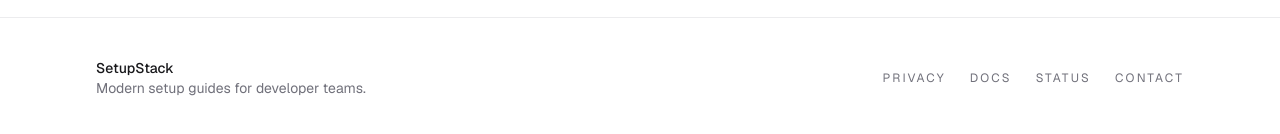
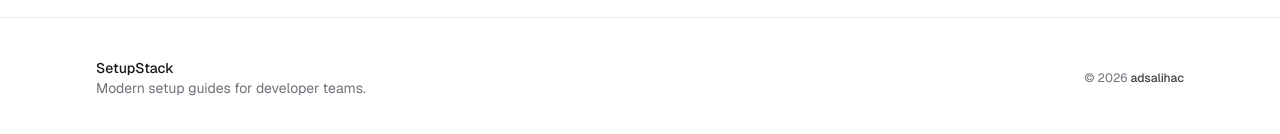
Before and after one commit to adsalihac/setupstack, a Next.js app: page / in a window 1280 px wide. Shown: the part 4493-4627 px from the top of the page. Built offline with nearby package versions, Linux system fonts and the light colour scheme.

Commit message:
feat: update Footer component to include copyright notice and author link

```diff
--- a/src/components/Footer.tsx
+++ b/src/components/Footer.tsx
@@ -6,11 +6,16 @@ export function Footer() {
           <p className="font-medium text-zinc-900">SetupStack</p>
           <p>Modern setup guides for developer teams.</p>
         </div>
-        <div className="flex flex-wrap gap-6 text-xs uppercase tracking-[0.18em] text-zinc-500">
-          <span>Privacy</span>
-          <span>Docs</span>
-          <span>Status</span>
-          <span>Contact</span>
+        <div className="text-xs text-zinc-500">
+          © {new Date().getFullYear()}{" "}
+          <a
+            href="https://github.com/adsalihac"
+            target="_blank"
+            rel="noopener noreferrer"
+            className="font-medium text-zinc-700 transition hover:text-zinc-900"
+          >
+            adsalihac
+          </a>
         </div>
       </div>
     </footer>
```
